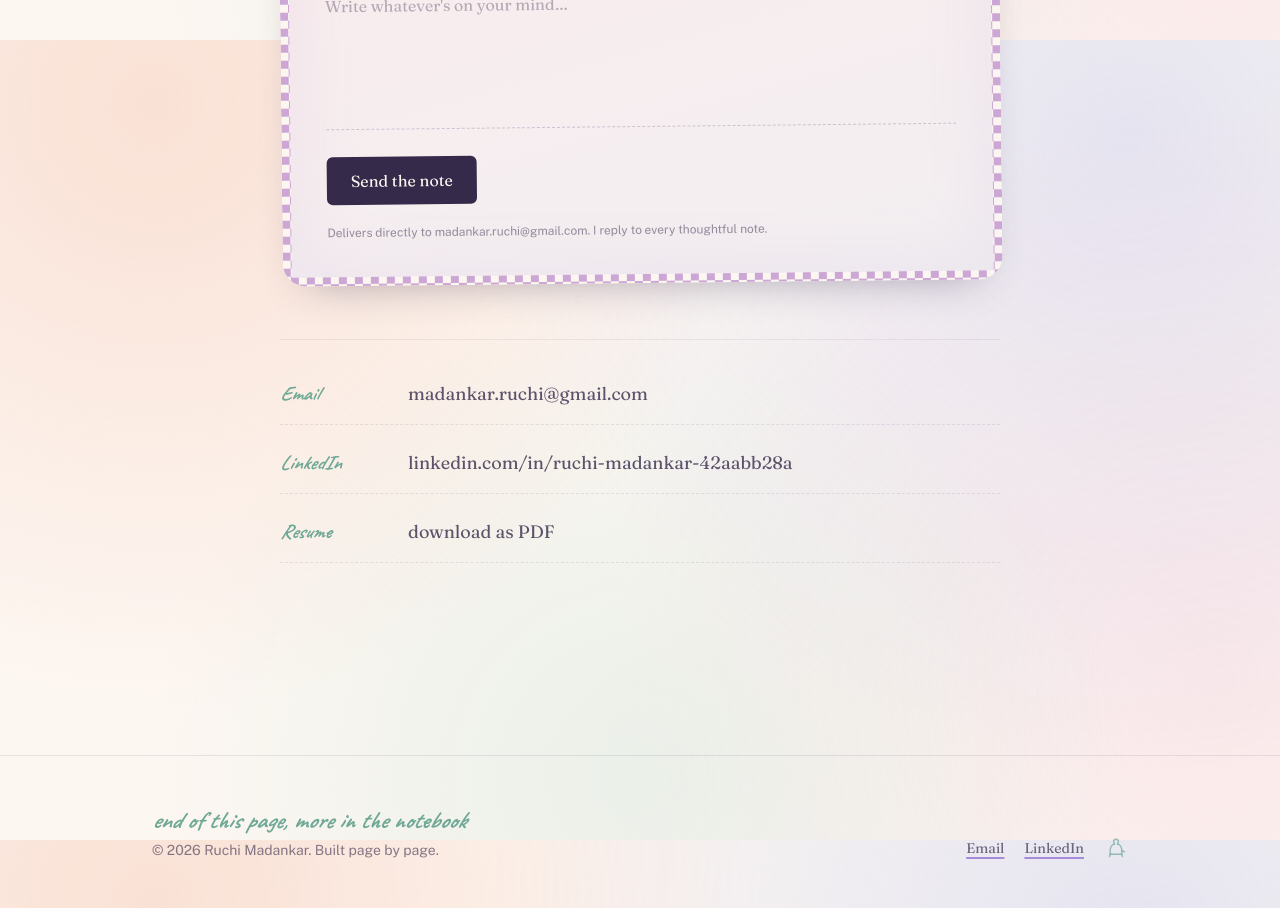
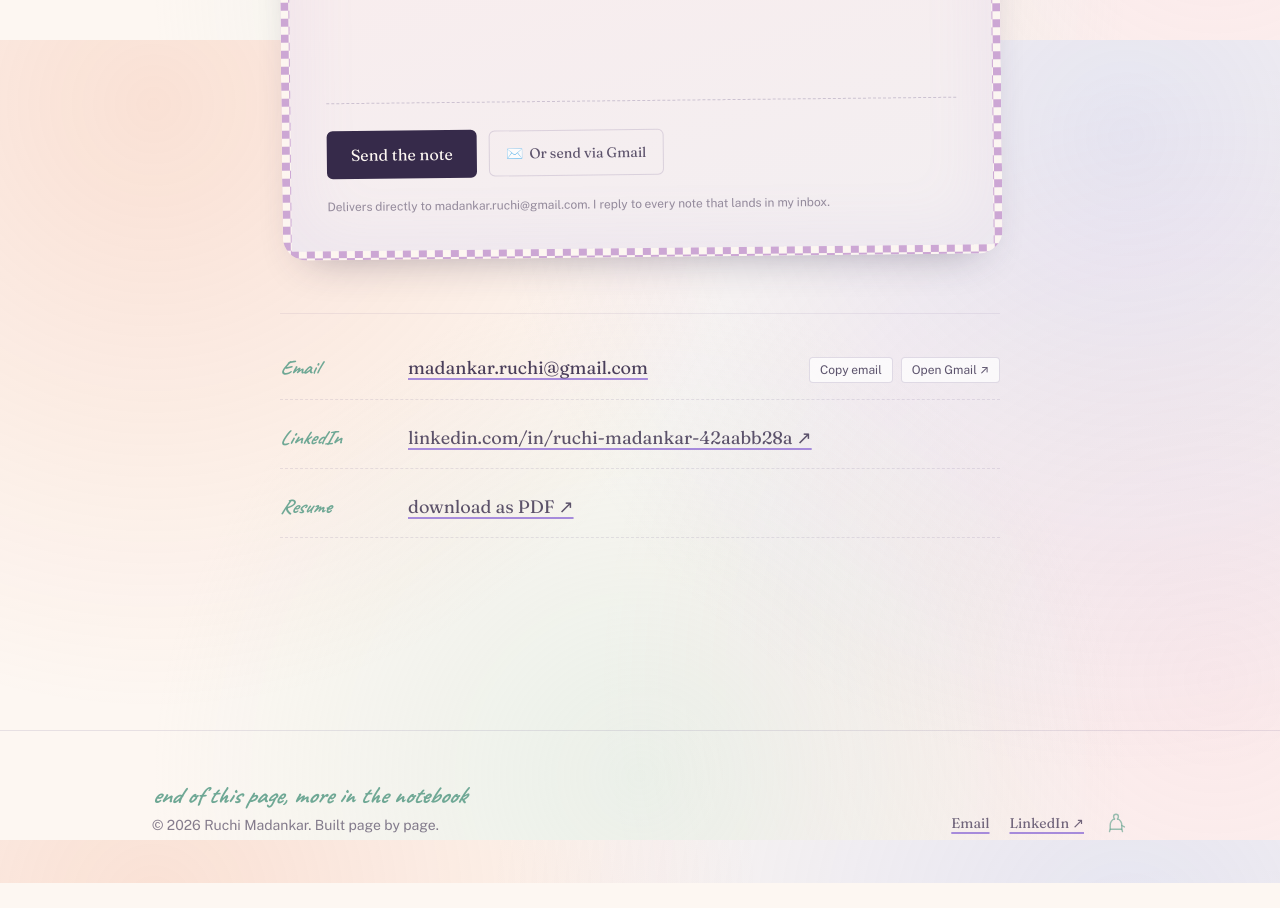
Before and after one commit to ruchi-dev25/ui-test, a React (Vite) app: page /contact in a window 1280 px wide. Shown: the part 760-1668 px from the top of the page. After the commit the page ends 1643 px from the top, so only its background shows below. Built offline with nearby package versions, Linux system fonts and the light colour scheme.

Commit message:
fix: resilient email links, copy-to-clipboard, and multi-channel note delivery

```diff
--- a/src/components/Footer.tsx
+++ b/src/components/Footer.tsx
@@ -23,9 +23,11 @@ export default function Footer() {
             </a>
             <a
               href={profile.linkedin}
+              target="_blank"
+              rel="noopener noreferrer"
               className="text-ink/70 underline decoration-lavender decoration-2 underline-offset-4 hover:text-ink"
             >
-              LinkedIn
+              LinkedIn ↗
             </a>
             <Doodle
               variant="sage-elder"
--- a/src/routes/Contact.tsx
+++ b/src/routes/Contact.tsx
@@ -2,24 +2,6 @@ import { useState } from "react";
 import Doodle from "../components/Doodle";
 import GinghamFrame from "../components/GinghamFrame";
 import { profile } from "../data/profile";
-
-const links = [
-  {
-    label: "Email",
-    value: profile.email,
-    href: `mailto:${profile.email}`,
-  },
-  {
-    label: "LinkedIn",
-    value: "linkedin.com/in/ruchi-madankar-42aabb28a",
-    href: profile.linkedin,
-  },
-  {
-    label: "Resume",
-    value: "download as PDF",
-    href: "/resume.pdf",
-  },
-];
 
 export default function Contact() {
   const [name, setName] = useState("");
@@ -27,6 +9,11 @@ export default function Contact() {
   const [message, setMessage] = useState("");
   const [status, setStatus] = useState<"idle" | "sending" | "success" | "error">("idle");
   const [errorMsg, setErrorMsg] = useState("");
+  const [copiedEmail, setCopiedEmail] = useState(false);
+  const [copiedNote, setCopiedNote] = useState(false);
+
+  const getSubject = () => `Note from ${name || "Notebook Visitor"}`;
+  const getBody = () => `${message}\n\nFrom,\n${name || "Visitor"}${email ? ` (${email})` : ""}`;
 
   const handleSubmit = async (e: React.FormEvent) => {
     e.preventDefault();
@@ -58,24 +45,51 @@ export default function Contact() {
         setEmail("");
         setMessage("");
       } else {
-        throw new Error(data.message || "Failed to deliver the note.");
+        const msg = data.message || "Unable to send note directly.";
+        throw new Error(msg);
       }
     } catch (err: any) {
-      console.error("Form submission error:", err);
+      console.error("Form submission notice:", err);
       setStatus("error");
       setErrorMsg(
-        err?.message || "Something went wrong sending the note. You can also send directly via email below."
+        err?.message?.includes("Activation")
+          ? "Form is awaiting one-time email activation from the owner. You can send your note directly using Gmail or your email app below:"
+          : (err?.message || "Something went wrong sending the note.")
       );
     }
   };
 
-  const handleMailtoFallback = () => {
-    const subject = `Hello from ${name || "your notebook"}`;
-    const body = `${message}\n\nFrom, ${name}${email ? ` (${email})` : ""}`;
-    window.location.href = `mailto:${profile.email}?subject=${encodeURIComponent(
-      subject
-    )}&body=${encodeURIComponent(body)}`;
+  const handleCopyEmail = async () => {
+    try {
+      await navigator.clipboard.writeText(profile.email);
+      setCopiedEmail(true);
+      setTimeout(() => setCopiedEmail(false), 2500);
+    } catch {
+      // fallback
+    }
   };
+
+  const handleCopyNote = async () => {
+    try {
+      await navigator.clipboard.writeText(getBody());
+      setCopiedNote(true);
+      setTimeout(() => setCopiedNote(false), 2500);
+    } catch {
+      // fallback
+    }
+  };
+
+  const gmailComposeUrl = `https://mail.google.com/mail/?view=cm&fs=1&to=${encodeURIComponent(
+    profile.email
+  )}&su=${encodeURIComponent(getSubject())}&body=${encodeURIComponent(getBody())}`;
+
+  const directGmailUrl = `https://mail.google.com/mail/?view=cm&fs=1&to=${encodeURIComponent(
+    profile.email
+  )}`;
+
+  const mailtoUrl = `mailto:${profile.email}?subject=${encodeURIComponent(
+    getSubject()
+  )}&body=${encodeURIComponent(getBody())}`;
 
   return (
     <div className="mx-auto max-w-3xl px-6 pt-14 pb-24 sm:pt-20">
@@ -85,20 +99,20 @@ export default function Contact() {
         Say hello, or just ask a question about one of the case studies
       </h1>
       <p className="mt-6 max-w-lg leading-relaxed text-ink/75">
-        Leave a note below, or reach me directly through the links underneath.
-        I read everything that comes in and reply from the same inbox.
+        Leave a note below, or reach me directly through email or LinkedIn.
+        I read everything that comes in and reply promptly.
       </p>
 
       <GinghamFrame className="mt-12" rotate={-0.6}>
         <div className="aged-paper px-7 py-9 sm:px-9">
           {status === "success" ? (
             <div className="py-6 text-center">
-              <div className="mx-auto mb-4 flex h-14 w-14 items-center justify-center rounded-full bg-sage/20 text-2xl">
+              <div className="mx-auto mb-4 flex h-14 w-14 items-center justify-center rounded-full bg-sage/20 text-3xl">
                 💌
               </div>
               <p className="font-hand text-3xl text-sage">note delivered!</p>
               <p className="font-display mt-2 text-lg text-ink">
-                Thank you for writing. Your message went straight to my inbox ({profile.email}).
+                Thank you for writing. Your message has been dispatched to my inbox ({profile.email}).
               </p>
               <p className="mt-2 text-sm text-ink/70">
                 I'll read it and get back to you as soon as I can.
@@ -162,19 +176,35 @@ export default function Contact() {
               </div>
 
               {status === "error" && (
-                <div className="rounded-md border border-rose/40 bg-rose/10 p-3 text-sm text-ink/90">
-                  <p>{errorMsg}</p>
-                  <button
-                    type="button"
-                    onClick={handleMailtoFallback}
-                    className="mt-2 text-xs font-semibold text-deepink underline hover:text-ink"
-                  >
-                    Click here to send via your email client instead →
-                  </button>
+                <div className="rounded-xl border border-rose/50 bg-rose/15 p-4 text-sm text-ink/90">
+                  <p className="font-semibold text-deepink">{errorMsg}</p>
+                  <div className="mt-3 flex flex-wrap items-center gap-2">
+                    <a
+                      href={gmailComposeUrl}
+                      target="_blank"
+                      rel="noopener noreferrer"
+                      className="font-display inline-flex items-center gap-1.5 rounded-md bg-ink px-3 py-1.5 text-xs text-parchment hover:bg-deepink"
+                    >
+                      <span>✉️</span> Open in Gmail (pre-filled)
+                    </a>
+                    <a
+                      href={mailtoUrl}
+                      className="font-display inline-flex items-center gap-1.5 rounded-md border border-deepink/30 bg-white/60 px-3 py-1.5 text-xs text-ink hover:bg-white"
+                    >
+                      <span>📬</span> Mail App
+                    </a>
+                    <button
+                      type="button"
+                      onClick={handleCopyNote}
+                      className="font-display inline-flex items-center gap-1.5 rounded-md border border-deepink/30 bg-white/60 px-3 py-1.5 text-xs text-ink hover:bg-white"
+                    >
+                      <span>{copiedNote ? "✅ Copied!" : "📋 Copy note text"}</span>
+                    </button>
+                  </div>
                 </div>
               )}
 
-              <div className="flex flex-wrap items-center gap-4">
+              <div className="flex flex-wrap items-center gap-3">
                 <button
                   type="submit"
                   disabled={status === "sending"}
@@ -189,31 +219,81 @@ export default function Contact() {
                     "Send the note"
                   )}
                 </button>
+                <a
+                  href={gmailComposeUrl}
+                  target="_blank"
+                  rel="noopener noreferrer"
+                  className="font-display inline-flex items-center gap-1.5 rounded-md border border-deepink/20 px-4 py-3 text-sm text-ink/80 transition-all hover:bg-white/50 hover:text-ink"
+                >
+                  <span>✉️</span> Or send via Gmail
+                </a>
               </div>
 
               <p className="text-xs text-ink/50">
-                Delivers directly to {profile.email}. I reply to every thoughtful note.
+                Delivers directly to {profile.email}. I reply to every note that lands in my inbox.
               </p>
             </form>
           )}
         </div>
       </GinghamFrame>
 
+      {/* Direct Contact Links */}
       <div className="mt-14 space-y-6 border-t border-deepink/10 pt-10">
-        {links.map((l) => (
+        {/* Email Row */}
+        <div className="flex flex-col gap-2 border-b border-dashed border-deepink/15 pb-4 sm:flex-row sm:items-baseline sm:justify-between">
+          <div className="flex items-baseline gap-4">
+            <span className="font-hand w-28 shrink-0 text-xl text-sage">Email</span>
+            <a
+              href={`mailto:${profile.email}`}
+              className="font-display text-lg text-ink/90 underline decoration-lavender decoration-2 underline-offset-4 hover:text-deepink"
+            >
+              {profile.email}
+            </a>
+          </div>
+          <div className="flex items-center gap-2 pl-32 sm:pl-0">
+            <button
+              type="button"
+              onClick={handleCopyEmail}
+              className="rounded border border-deepink/20 bg-white/70 px-2.5 py-1 text-xs text-ink/80 transition hover:bg-white hover:text-ink"
+            >
+              {copiedEmail ? "Copied! ✨" : "Copy email"}
+            </button>
+            <a
+              href={directGmailUrl}
+              target="_blank"
+              rel="noopener noreferrer"
+              className="rounded border border-deepink/20 bg-white/70 px-2.5 py-1 text-xs text-ink/80 transition hover:bg-white hover:text-ink"
+            >
+              Open Gmail ↗
+            </a>
+          </div>
+        </div>
+
+        {/* LinkedIn Row */}
+        <div className="flex items-baseline gap-4 border-b border-dashed border-deepink/15 pb-4">
+          <span className="font-hand w-28 shrink-0 text-xl text-sage">LinkedIn</span>
           <a
-            key={l.label}
-            href={l.href}
-            className="group flex items-baseline gap-4 border-b border-dashed border-deepink/15 pb-4 transition-transform hover:translate-x-1"
+            href={profile.linkedin}
+            target="_blank"
+            rel="noopener noreferrer"
+            className="font-display text-lg text-ink/80 underline decoration-lavender decoration-2 underline-offset-4 transition-colors hover:text-deepink"
           >
-            <span className="font-hand w-28 shrink-0 text-xl text-sage">
-              {l.label}
-            </span>
-            <span className="font-display text-lg text-ink/80 transition-colors group-hover:text-ink">
-              {l.value}
-            </span>
+            linkedin.com/in/ruchi-madankar-42aabb28a ↗
           </a>
-        ))}
+        </div>
+
+        {/* Resume Row */}
+        <div className="flex items-baseline gap-4 border-b border-dashed border-deepink/15 pb-4">
+          <span className="font-hand w-28 shrink-0 text-xl text-sage">Resume</span>
+          <a
+            href="/resume.pdf"
+            target="_blank"
+            rel="noopener noreferrer"
+            className="font-display text-lg text-ink/80 underline decoration-lavender decoration-2 underline-offset-4 transition-colors hover:text-deepink"
+          >
+            download as PDF ↗
+          </a>
+        </div>
       </div>
     </div>
   );
```
